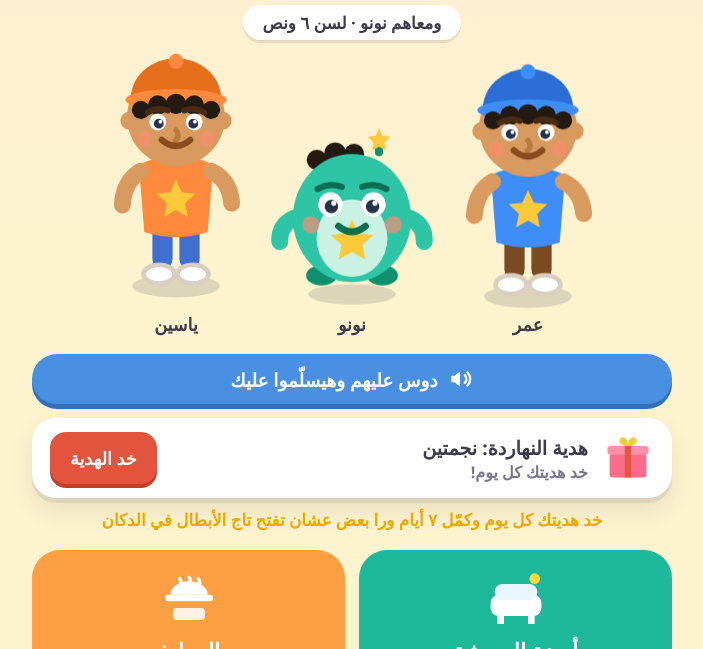
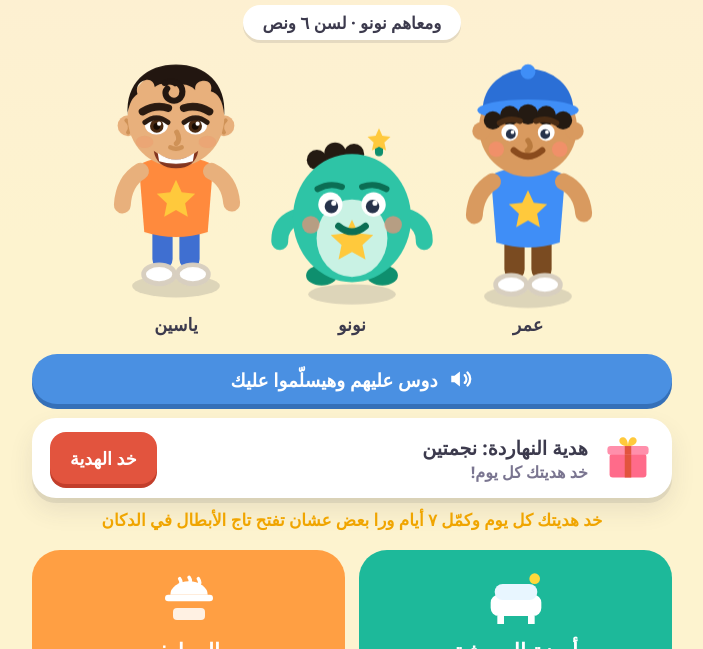
Before and after one commit to midotaha1987-pixel/bayt-omar-yassin-app, a website: page index.html in a window 1280 px wide. Shown: the part 151-800 px from the top of the page, without its empty margins (288-991 px from the left). Drawn offline with Linux system fonts and the light colour scheme; a web font is replaced by a local one.

Commit message:
Sync game: Yassin near-realistic look
Re-sync index.html verbatim from the lm-l-lgz artifact (latest edit,
2026-11-25 ~17:09): Yassin redrawn near-realistic — wavy black hair
with forelock, no cap, wide almond eyes, heavy eyebrows, big toothy
smile, lighter skin #e8b07c. assets/ unchanged (already identical,
54 MP3s). www/ + Android assets re-synced via npm run sync.

```diff
--- a/index.html
+++ b/index.html
@@ -691,33 +691,57 @@
     }
 
     /* ================= الشخصيات (رسوم أصلية) ================= */
-    /* عمر: قميص وكاب أزرق — ياسين: قميص وكاب برتقالي */
+    /* عمر: قميص وكاب أزرق — ياسين: قميص برتقالي وشعره الحقيقي (أسود قصير مموج بخصلة على جبهته) مرسوم قريب من شكله الواقعي */
     function boySVG(who) {
       const omar = who === "omar";
       const c = omar ? "#3f8ef7" : "#ff8a3d";
       const cd = omar ? "#2b6fd6" : "#e56f1d";
       const pants = omar ? "#7a4b21" : "#3f6fd1";
+      const skin = omar ? "#d99a5f" : "#e8b07c";
+      let head;
+      if (omar) {
+        head = '<circle cx="24" cy="22" r="14.5" fill="#d99a5f"/>'
+          + '<circle cx="10.2" cy="23" r="2.7" fill="#d99a5f"/><circle cx="37.8" cy="23" r="2.7" fill="#d99a5f"/>'
+          + '<path d="M10.6 16.5a13.4 12 0 0 1 26.8 0z" fill="' + cd + '"/>'
+          + '<circle cx="24" cy="5.4" r="2.2" fill="' + c + '"/>'
+          + '<ellipse cx="24" cy="16.8" rx="15" ry="3.2" fill="' + c + '"/>'
+          + '<g fill="#241a12"><circle cx="13.6" cy="19.8" r="2.7"/><circle cx="18.6" cy="18.4" r="2.9"/><circle cx="24" cy="18" r="3"/><circle cx="29.4" cy="18.4" r="2.9"/><circle cx="34.4" cy="19.8" r="2.7"/></g>'
+          + '<path d="M15.6 20.6q3-1.8 6-.6M26.4 20q3-1.2 6 .6" stroke="#4a2c14" stroke-width="1.7" fill="none" stroke-linecap="round"/>'
+          + '<circle cx="18.6" cy="23.4" r="2.5" fill="#fff"/><circle cx="29.4" cy="23.4" r="2.5" fill="#fff"/>'
+          + '<circle cx="18.9" cy="23.9" r="1.45" fill="#26324a"/><circle cx="29.1" cy="23.9" r="1.45" fill="#26324a"/>'
+          + '<circle cx="19.4" cy="23.3" r=".55" fill="#fff"/><circle cx="29.6" cy="23.3" r=".55" fill="#fff"/>'
+          + '<path d="M24 25.8q1.4 1.8-.2 3" stroke="#b97a3e" stroke-width="1.6" fill="none" stroke-linecap="round"/>'
+          + '<circle cx="14.6" cy="28.4" r="2.3" fill="#ff8a70" opacity=".6"/><circle cx="33.4" cy="28.4" r="2.3" fill="#ff8a70" opacity=".6"/>'
+          + '<path d="M19.8 28.7q4.2 3.6 8.4 0" stroke="#8a4b1d" stroke-width="1.9" fill="none" stroke-linecap="round"/>';
+      } else {
+        /* ياسين شبه الواقعي: شعر أسود قصير مموج وخصلة نازلة على الجبهة، عيون واسعة لوزية، حواجب تقيلة، وابتسامة كبيرة بسنان */
+        head = '<rect x="20.4" y="30" width="7.2" height="7" rx="2.8" fill="#d99a5f"/>'
+          + '<circle cx="9.8" cy="24.5" r="3.1" fill="' + skin + '"/><circle cx="38.2" cy="24.5" r="3.1" fill="' + skin + '"/>'
+          + '<path d="M9.3 22.9q1.9 1.7.5 3.6M38.7 22.9q-1.9 1.7-.5 3.6" stroke="#cf9257" stroke-width="1.2" fill="none" stroke-linecap="round"/>'
+          + '<ellipse cx="24" cy="22" rx="14.3" ry="14.7" fill="' + skin + '"/>'
+          + '<path d="M9.7 21.5C9 11.8 15.3 6.4 24 6.4c8.7 0 15 5.4 14.3 15.1-.4-4.4-1.8-6.7-4-7.2.7-1.9-.6-3.4-2.4-3.1-1.6.2-2.4 1.3-2.2 2.7-1.6-1.7-4-2.1-6-1-1.8-1.3-4.4-1.1-6 0.1-.2-1.6-1.4-2.5-2.9-2-2 .5-2.8 2.3-2.2 4.1-1.6 1-2.4 3-2.9 5.4z" fill="#221610"/>'
+          + '<path d="M20.6 11.8c2.7-1.1 5.3.3 5.3 2.6 0 2-1.8 3.2-3.5 2.5-1.5-.6-2-2.3-1-3.4" fill="none" stroke="#221610" stroke-width="1.8" stroke-linecap="round"/>'
+          + '<path d="M14.1 20.3q3.9-2.2 7.6-1M26.3 19.3q3.7-1.2 7.6 1" stroke="#2a1a10" stroke-width="2.3" fill="none" stroke-linecap="round"/>'
+          + '<ellipse cx="18.2" cy="24.3" rx="3.4" ry="2.8" fill="#fff"/><ellipse cx="29.8" cy="24.3" rx="3.4" ry="2.8" fill="#fff"/>'
+          + '<circle cx="18.3" cy="24.6" r="2" fill="#4a2a12"/><circle cx="29.7" cy="24.6" r="2" fill="#4a2a12"/>'
+          + '<circle cx="18.3" cy="24.7" r="1" fill="#170c04"/><circle cx="29.7" cy="24.7" r="1" fill="#170c04"/>'
+          + '<circle cx="19" cy="23.9" r=".62" fill="#fff"/><circle cx="30.4" cy="23.9" r=".62" fill="#fff"/>'
+          + '<path d="M14.8 23.5q3.4-2.7 6.8 0M26.4 23.5q3.4-2.7 6.8 0" stroke="#2a1a10" stroke-width="1.5" fill="none" stroke-linecap="round"/>'
+          + '<path d="M24.2 26.4q1.3 2.3-.1 3.4" stroke="#cf9257" stroke-width="1.5" fill="none" stroke-linecap="round"/>'
+          + '<path d="M22.3 30.9q1.7.9 3.4 0" stroke="#cf9257" stroke-width="1.3" fill="none" stroke-linecap="round"/>'
+          + '<ellipse cx="14.7" cy="29.3" rx="2.6" ry="1.8" fill="#f0966a" opacity=".38"/><ellipse cx="33.3" cy="29.3" rx="2.6" ry="1.8" fill="#f0966a" opacity=".38"/>'
+          + '<path d="M17.4 31.9q6.6 5.2 13.2 0q-.9 5.2-6.6 5.2t-6.6-5.2z" fill="#83351f"/>'
+          + '<path d="M18.6 32.6q5.4 3.9 10.8 0l-.4 2.4q-5 1.6-10 0z" fill="#fff"/>';
+      }
       return '<svg viewBox="0 0 48 76" role="img" aria-label="' + (omar ? "عمر" : "ياسين") + '">'
         + '<ellipse cx="24" cy="72" rx="13" ry="3.4" fill="rgba(60,58,77,.16)"/>'
         + '<rect x="17" y="52" width="6" height="15" rx="3" fill="' + pants + '"/><rect x="25" y="52" width="6" height="15" rx="3" fill="' + pants + '"/>'
         + '<ellipse cx="19" cy="68.5" rx="4.6" ry="2.8" fill="#fff" stroke="#d8cfc0" stroke-width="1.4"/><ellipse cx="29" cy="68.5" rx="4.6" ry="2.8" fill="#fff" stroke="#d8cfc0" stroke-width="1.4"/>'
         + '<path d="M13 36q11-5 22 0l-1.6 20q-9.4 3-18.8 0z" fill="' + c + '"/>'
         + '<path d="M24 40.5l1.7 3.7 4 .5-3 2.8.8 4-3.5-2-3.5 2 .8-4-3-2.8 4-.5z" fill="#ffc93c"/>'
-        + '<path d="M13.5 38q-5 3-5.4 10" stroke="#d99a5f" stroke-width="5" fill="none" stroke-linecap="round"/>'
-        + '<path d="M34.5 38q5.4 2.6 6 9.4" stroke="#d99a5f" stroke-width="5" fill="none" stroke-linecap="round"/>'
-        + '<circle cx="24" cy="22" r="14.5" fill="#d99a5f"/>'
-        + '<circle cx="10.2" cy="23" r="2.7" fill="#d99a5f"/><circle cx="37.8" cy="23" r="2.7" fill="#d99a5f"/>'
-        + '<path d="M10.6 16.5a13.4 12 0 0 1 26.8 0z" fill="' + cd + '"/>'
-        + '<circle cx="24" cy="5.4" r="2.2" fill="' + c + '"/>'
-        + '<ellipse cx="24" cy="16.8" rx="15" ry="3.2" fill="' + c + '"/>'
-        + '<g fill="#241a12"><circle cx="13.6" cy="19.8" r="2.7"/><circle cx="18.6" cy="18.4" r="2.9"/><circle cx="24" cy="18" r="3"/><circle cx="29.4" cy="18.4" r="2.9"/><circle cx="34.4" cy="19.8" r="2.7"/></g>'
-        + '<path d="M15.6 20.6q3-1.8 6-.6M26.4 20q3-1.2 6 .6" stroke="#4a2c14" stroke-width="1.7" fill="none" stroke-linecap="round"/>'
-        + '<circle cx="18.6" cy="23.4" r="2.5" fill="#fff"/><circle cx="29.4" cy="23.4" r="2.5" fill="#fff"/>'
-        + '<circle cx="18.9" cy="23.9" r="1.45" fill="#26324a"/><circle cx="29.1" cy="23.9" r="1.45" fill="#26324a"/>'
-        + '<circle cx="19.4" cy="23.3" r=".55" fill="#fff"/><circle cx="29.6" cy="23.3" r=".55" fill="#fff"/>'
-        + '<path d="M24 25.8q1.4 1.8-.2 3" stroke="#b97a3e" stroke-width="1.6" fill="none" stroke-linecap="round"/>'
-        + '<circle cx="14.6" cy="28.4" r="2.3" fill="#ff8a70" opacity=".6"/><circle cx="33.4" cy="28.4" r="2.3" fill="#ff8a70" opacity=".6"/>'
-        + '<path d="M19.8 28.7q4.2 3.6 8.4 0" stroke="#8a4b1d" stroke-width="1.9" fill="none" stroke-linecap="round"/>'
+        + '<path d="M13.5 38q-5 3-5.4 10" stroke="' + skin + '" stroke-width="5" fill="none" stroke-linecap="round"/>'
+        + '<path d="M34.5 38q5.4 2.6 6 9.4" stroke="' + skin + '" stroke-width="5" fill="none" stroke-linecap="round"/>'
+        + head
         + '</svg>';
     }
     /* نونو: كائن أخضر مائل للأزرق لطيف */
```
